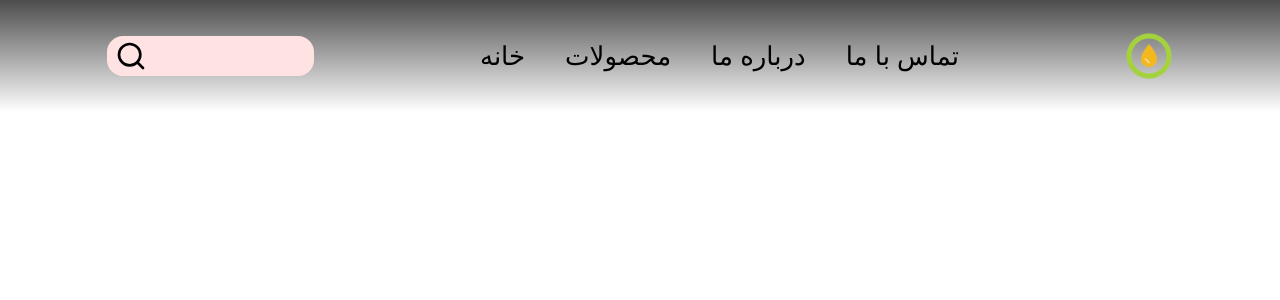
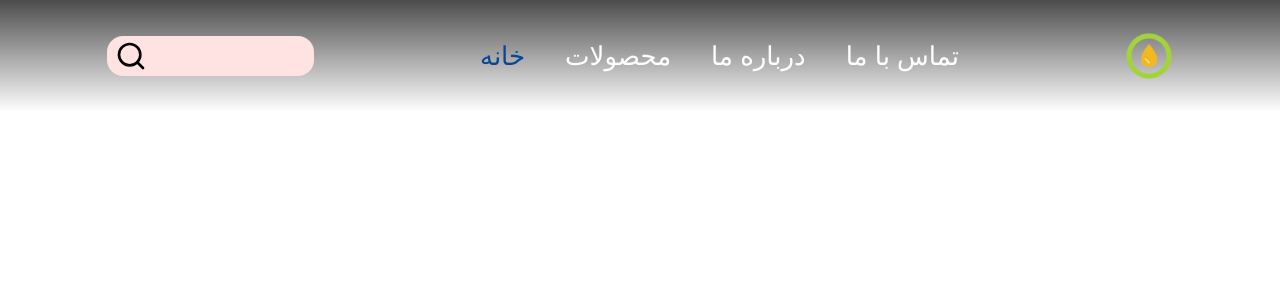
Before and after one commit to Yasin13833/Blog, a React (Vite) app in the folder Front/: page / in a window 1280 px wide. Shown: the top 300 px of the page. Built offline with nearby package versions, Linux system fonts and the light colour scheme.

Commit message:
Update navbar.jsx

```diff
--- a/Front/src/Components/navbar.jsx
+++ b/Front/src/Components/navbar.jsx
@@ -21,12 +21,11 @@ export default function Navbar() {
         </div>
         <ul className='flex gap-10'>
           {Object.keys(navbar).map((item, index) => <NavLink
-            className={
-              `text-[26px]
+            className={({ isActive }) => {
+              return `text-[26px]
     transition-all
     duration-200
     hover:scale-110
-    text-${location.pathname === `/${item} ` ? 'black' : 'white'}
     relative
     group
     inline-block
@@ -42,7 +41,11 @@ export default function Navbar() {
     after:translate-x-[-7%]
     after:duration-300
     after:rounded-2xl
-    hover:after:scale-x-100`
+    hover:after:scale-x-100
+       ${isActive ? 'text-(--secondary)' : 'text-white'}
+    `
+            }
+
             }
 
 
```
